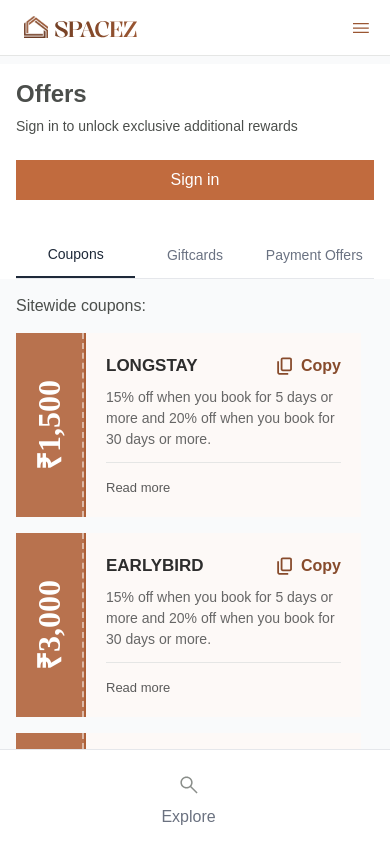
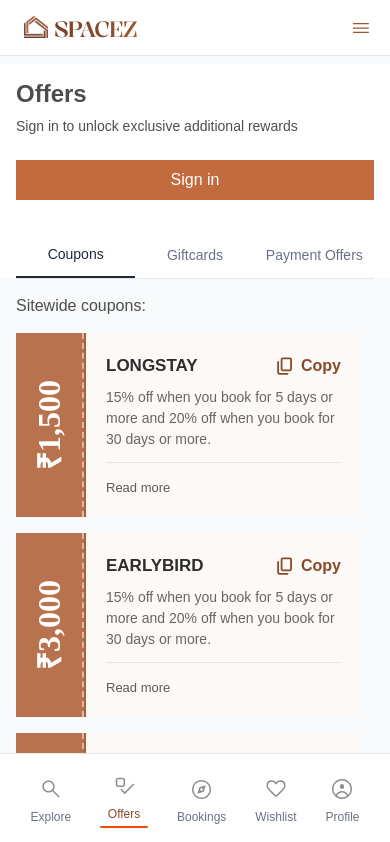
Before and after one commit to scr1ptjunk13/spacez-assignment, a Next.js app: page / in a window 390 px wide. Shown: the top 842 px of the page. Built offline with nearby package versions, Linux system fonts and the light colour scheme.

Commit message:
fix bottom navigation bar layout and styling for mobile pwa

```diff
--- a/src/components/BottomNavBar.tsx
+++ b/src/components/BottomNavBar.tsx
@@ -8,10 +8,10 @@ interface BottomNavBarProps {
 export default function BottomNavBar({ activeTab = 'offers' }: BottomNavBarProps) {
   const navItems = [
     { id: 'explore', label: 'Explore', icon: '/assets/search.svg', href: '/explore' },
-    { id: 'offers', label: 'Offers', icon: '/assets/offer-BOLD.svg', href: '/' },
+    { id: 'offers', label: 'Offers', icon: '/assets/offers.svg', href: '/' },
     { id: 'bookings', label: 'Bookings', icon: '/assets/bookings.svg', href: '/bookings' },
     { id: 'wishlist', label: 'Wishlist', icon: '/assets/favourite.svg', href: '/wishlist' },
-    { id: 'signin', label: 'Sign In', icon: '/assets/signin.svg', href: '/signin' },
+    { id: 'profile', label: 'Profile', icon: '/assets/signin.svg', href: '/profile' },
   ];
 
   return (
@@ -28,25 +28,18 @@ export default function BottomNavBar({ activeTab = 'offers' }: BottomNavBarProps
               />
             </div>
             <span
-              className="mt-1"
+              className="mt-1 text-xs"
               style={{
-                width: '345px',
-                height: '20px',
-                fontFamily: 'var(--heading-heading-xs-font)',
-                fontWeight: 'var(--heading-heading-xs-weight)',
-                fontStyle: 'SemiBold',
-                fontSize: 'var(--heading-heading-xs-size)',
-                lineHeight: 'var(--heading-heading-xs-line-height)',
-                letterSpacing: 'var(--heading-heading-xs-letter-spacing)',
+                fontSize: '12px',
+                fontWeight: '500',
                 textAlign: 'center',
-                verticalAlign: 'middle',
-                color: activeTab === item.id ? 'var(--colour-semantic-text-text-brand, #874B2C)' : '#6B7280'
+                color: activeTab === item.id ? '#874B2C' : '#6B7280'
               }}
             >
               {item.label}
             </span>
             {activeTab === item.id && (
-              <div className="w-8 h-0.5 bg-orange-600 mt-1 rounded-full"></div>
+              <div className="w-12 h-0.5 bg-orange-600 mt-1 rounded-full"></div>
             )}
           </Link>
         ))}
```
